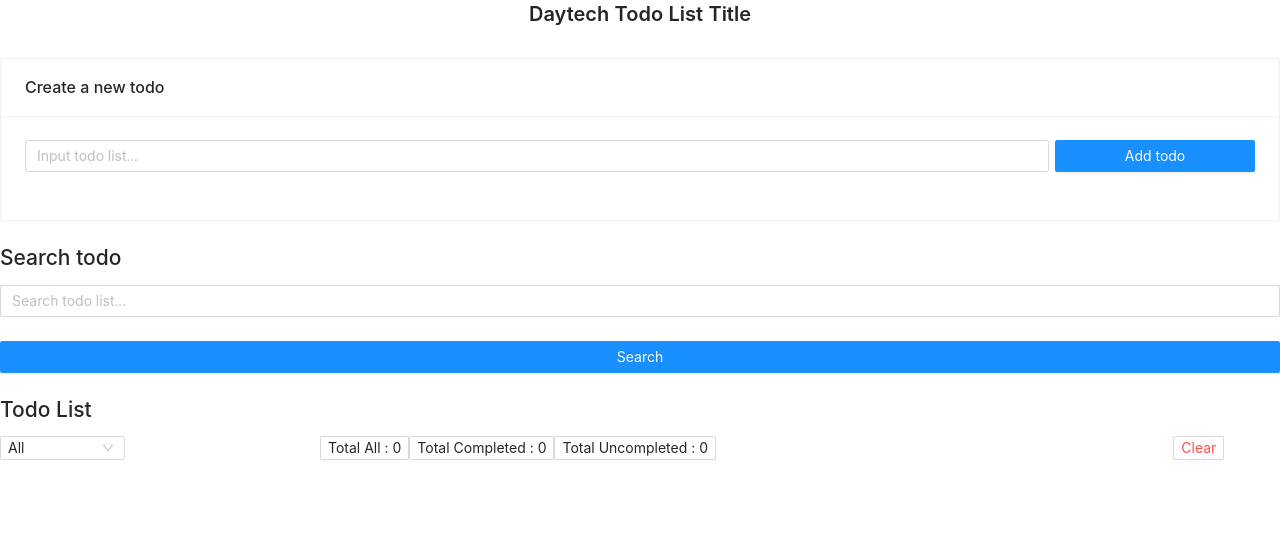
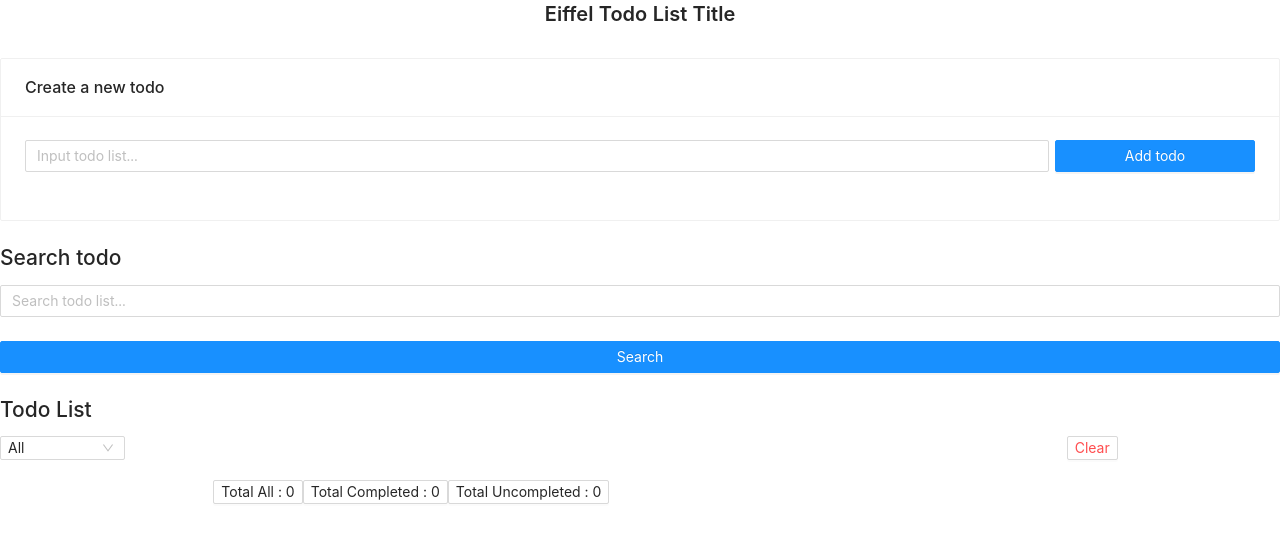
Before and after one commit to khunnunthawat/my-todo-list, a Next.js app: page / in a window 1280 px wide. Shown: the top 542 px of the page. Built offline with nearby package versions, Linux system fonts and the light colour scheme.

Commit message:
edit title

```diff
--- a/src/components/AddTodo.tsx
+++ b/src/components/AddTodo.tsx
@@ -23,7 +23,7 @@ export const AddTodo: React.FC<AddTodoProps> = ({ handleClickAdd }) => {
               name='title'
               rules={[{ required: true, message: 'This field is Todo' }]}
             >
-              <Input placeholder='Input todo list...' />
+              <Input placeholder='Input todo list...' allowClear />
             </Form.Item>
           </Col>
           <Col xs={24} sm={24} md={7} lg={5} xl={4}>
--- a/src/pages/index.tsx
+++ b/src/pages/index.tsx
@@ -76,14 +76,14 @@ const Home = () => {
   return (
     <>
       <Head>
-        <title>Todo List</title>
+        <title>Todo List Antd & Tailwind</title>
         <link rel='icon' href='/favicon.ico' />
       </Head>
       <Layout className='layout'>
         <Content style={{ background: '#ffffff' }}>
           <Row justify='center' align='middle' gutter={[0, 20]}>
             <Col>
-              <Title level={4}>Daytech Todo List Title</Title>
+              <Title level={4}>Eiffel Todo List Title</Title>
             </Col>
 
             <Col span={24}>
@@ -104,7 +104,7 @@ const Home = () => {
                 <h1 className='font-medium text-base'>Todo List</h1>
                 <div className='my-2.5'>
                   <Row>
-                    <Col span={6}>
+                    <Col span={20}>
                       <Select
                         defaultValue='all'
                         style={{ width: 125 }}
@@ -116,18 +116,7 @@ const Home = () => {
                         <Option value='uncompleted'>Uncompleted</Option>
                       </Select>
                     </Col>
-                    <Col span={16}>
-                      <Button size='small'>
-                        Total All : {totalTodos.totalTodo}
-                      </Button>
-                      <Button size='small'>
-                        Total Completed : {totalTodos.completed}
-                      </Button>
-                      <Button size='small'>
-                        Total Uncompleted : {totalTodos.uncompleted}
-                      </Button>
-                    </Col>
-                    <Col span={2}>
+                    <Col span={4}>
                       <Button
                         size='small'
                         type='default'
@@ -140,11 +129,24 @@ const Home = () => {
                     </Col>
                   </Row>
                 </div>
-                <ListTodo
-                  onEditTodo={handleClickEdit}
-                  onCheck={handleClickCheck}
-                />
               </div>
+            </Col>
+
+            <Col span={16}>
+              <Button size='small'>Total All : {totalTodos.totalTodo}</Button>
+              <Button size='small'>
+                Total Completed : {totalTodos.completed}
+              </Button>
+              <Button size='small'>
+                Total Uncompleted : {totalTodos.uncompleted}
+              </Button>
+            </Col>
+
+            <Col span={24}>
+              <ListTodo
+                onEditTodo={handleClickEdit}
+                onCheck={handleClickCheck}
+              />
             </Col>
           </Row>
         </Content>
```
